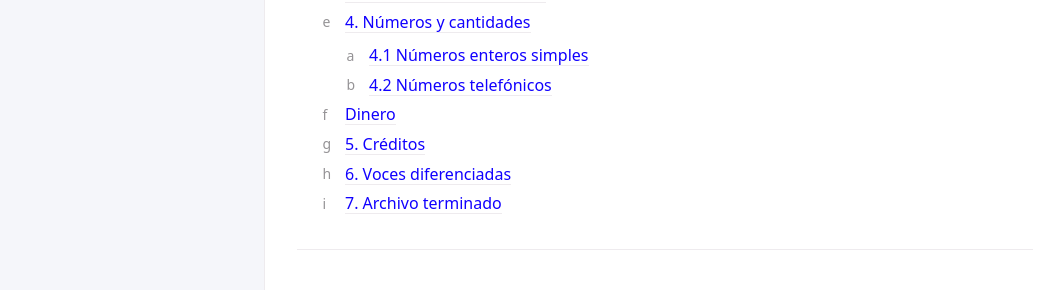
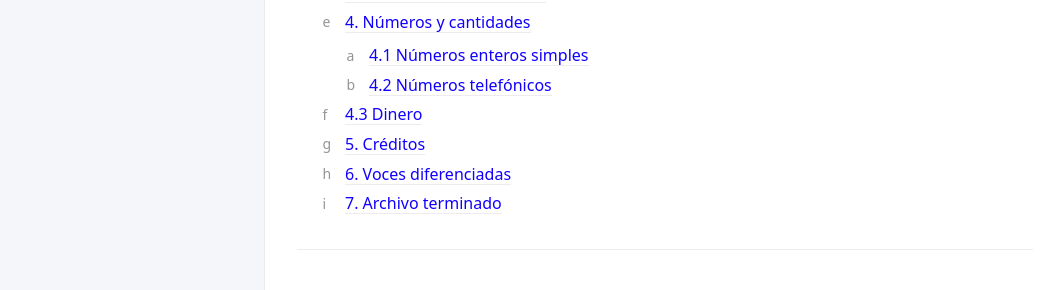
Before and after one commit to CoBachBC/demo, a Jekyll site: the page built from docs/balabolka.md, in a window 1280 px wide and 900 px high. Shown: the part 358-648 px from the top of the window, without its empty margins (107-1171 px from the left). Built offline with Jekyll 4.4.1, drawn with Linux system fonts in a browser that asks for light colours.

Commit message:
Update balabolka.md

```diff
--- a/docs/balabolka.md
+++ b/docs/balabolka.md
@@ -165,7 +165,7 @@ Si necesitas agregar el identificador de país puedes anteponerlo usando parént
 
 - (52) 123-456-7890
 
-### Dinero
+### 4.3 Dinero
 
 Anteponiendo el signo **$** convertirá el número en un valor monetario. Cuando expreses cantidades monetarias **usa siempre** comas cada 3 dígitos cuando sean necesarias, y finaliza la cantidad con **.00**, expresa los centavos cuando necesites en esta última parte. **Nunca uses espacios** dentro de una cantidad. Por ejemplo:
 
```
